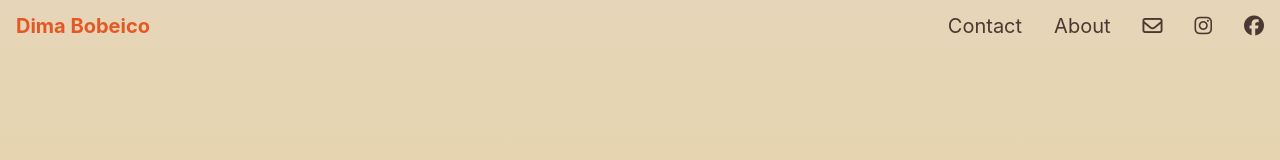
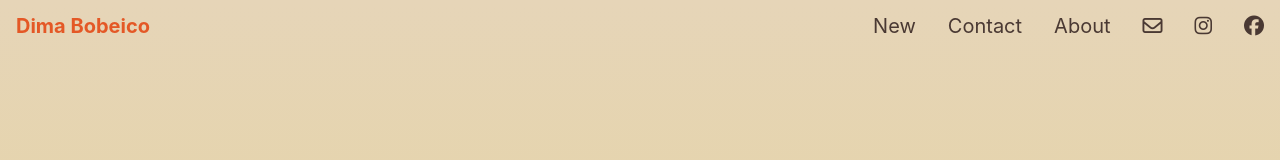
Before and after one commit to Dima-Bobeico/Personal-website-react, a React (Create React App) app: page / in a window 1280 px wide. Shown: the top 160 px of the page. Built offline with nearby package versions, Linux system fonts and the light colour scheme.

Commit message:
Added something

```diff
--- a/src/components/navbar.js
+++ b/src/components/navbar.js
@@ -10,6 +10,7 @@ function Navbar() {
                 <li><a href="#"><i class="far fa-envelope"></i></a></li>
                 <li><a href="#">About</a></li>
                 <li><a href="#">Contact</a></li>
+                <li><a href="#">New</a></li>
             </ul>
         </div>
     )
```
